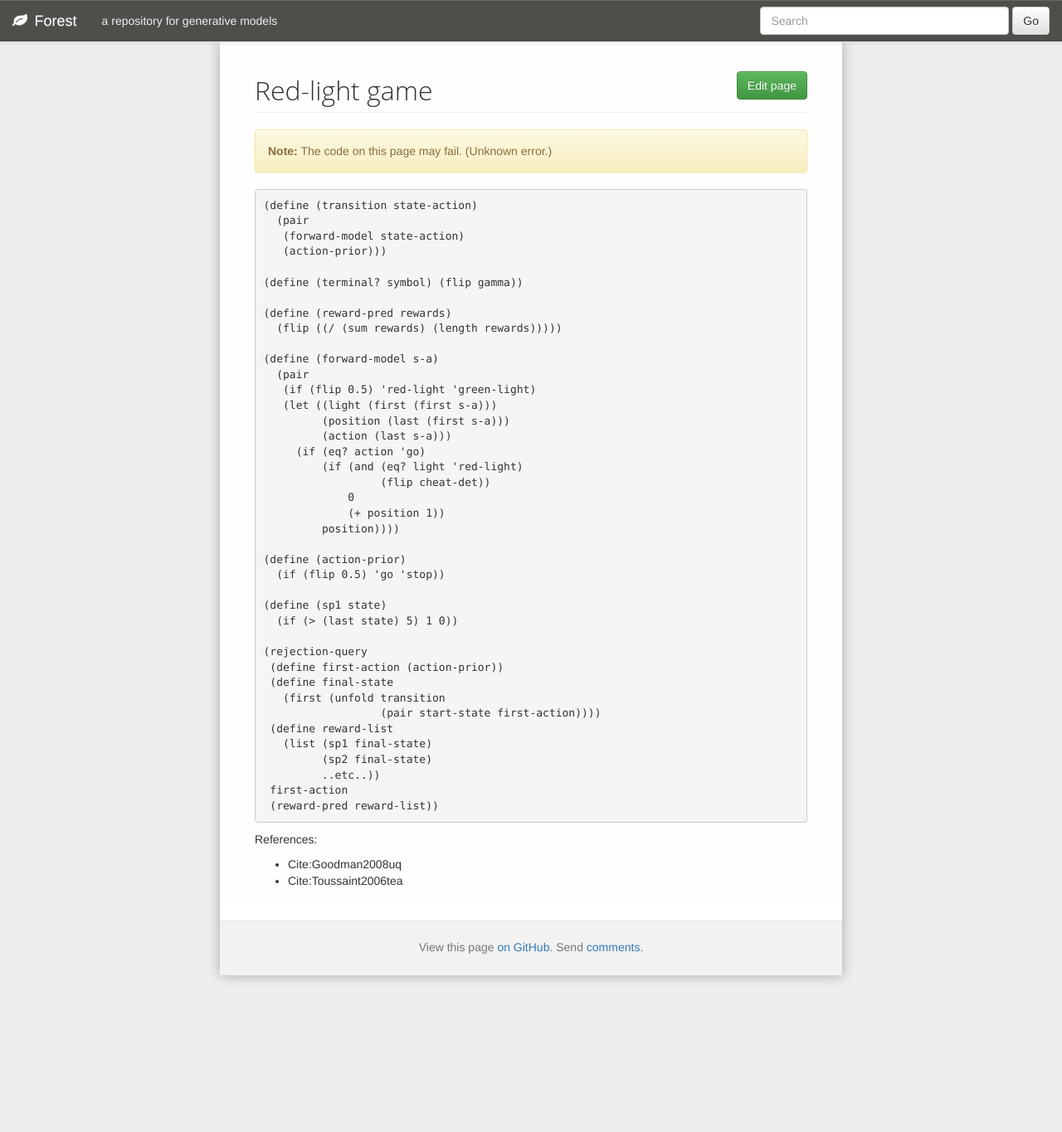
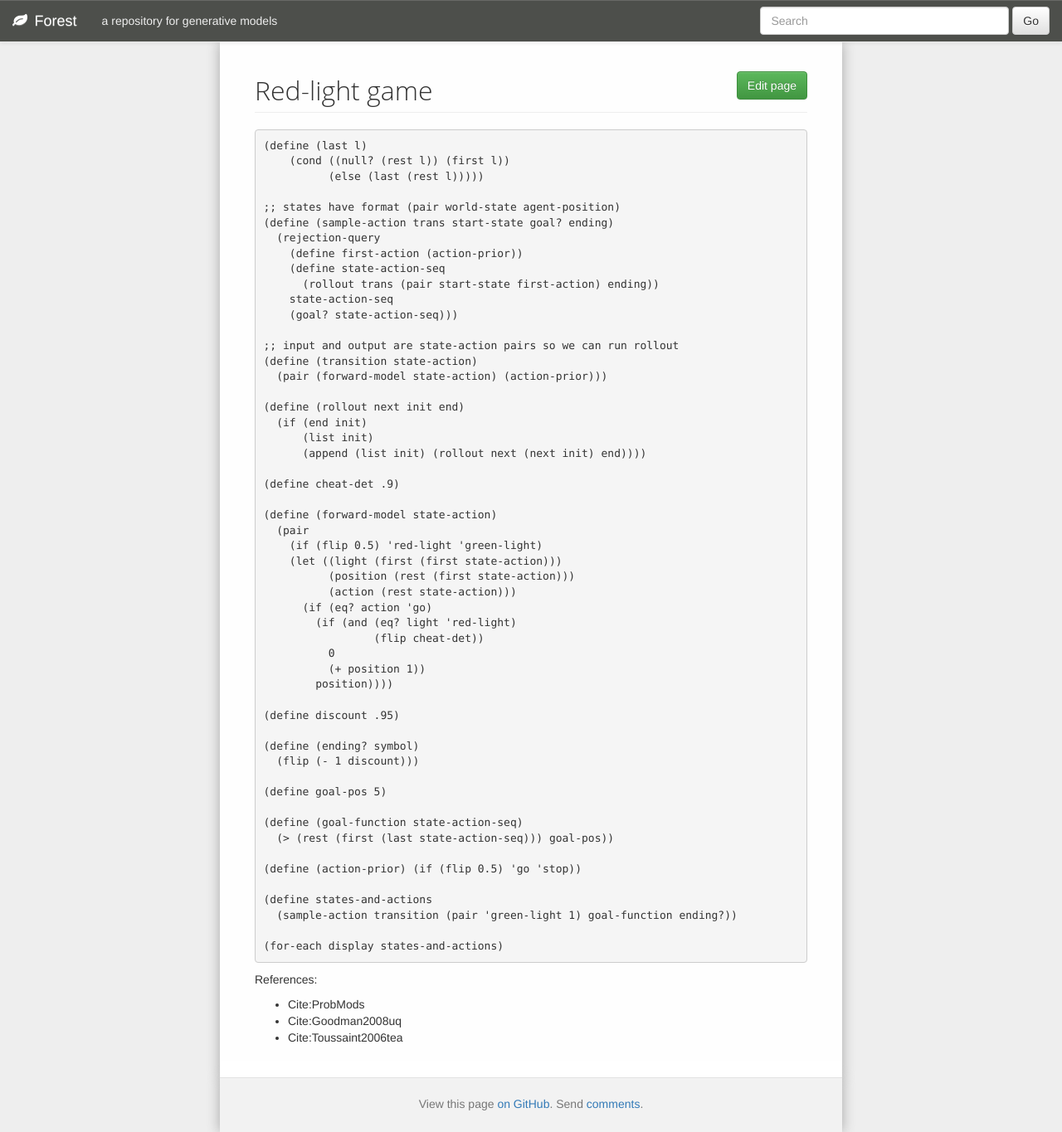
Before and after one commit to forestdb/forestdb.org, a Jekyll site: the page built from models/red-light.md, in a window 1280 px wide. Shown: the whole page at 83% size. Built offline with Jekyll 4.4.1, drawn with Linux system fonts in a browser that asks for light colours; nearby versions of some CDN libraries.

Commit message:
Update red-light.md

```diff
--- a/models/red-light.md
+++ b/models/red-light.md
@@ -1,54 +1,67 @@
 ---
 layout: model
 title: Red-light game
-model-status: code-fail
-model-status-verbose: Unknown error.
+model-status: code
 model-category: Miscellaneous
 model-tags: planning
 ---
 
+    (define (last l)
+        (cond ((null? (rest l)) (first l))
+              (else (last (rest l)))))
+
+    ;; states have format (pair world-state agent-position)
+    (define (sample-action trans start-state goal? ending)
+      (rejection-query
+        (define first-action (action-prior))
+        (define state-action-seq
+          (rollout trans (pair start-state first-action) ending))
+        state-action-seq
+        (goal? state-action-seq)))
+
+    ;; input and output are state-action pairs so we can run rollout
     (define (transition state-action)
+      (pair (forward-model state-action) (action-prior)))
+
+    (define (rollout next init end)
+      (if (end init)
+          (list init)
+          (append (list init) (rollout next (next init) end))))
+
+    (define cheat-det .9)
+
+    (define (forward-model state-action)
       (pair
-       (forward-model state-action)
-       (action-prior)))
+        (if (flip 0.5) 'red-light 'green-light)
+        (let ((light (first (first state-action)))
+              (position (rest (first state-action)))
+              (action (rest state-action)))
+          (if (eq? action 'go)
+            (if (and (eq? light 'red-light)
+                     (flip cheat-det))
+              0
+              (+ position 1))
+            position))))
 
-    (define (terminal? symbol) (flip gamma))
+    (define discount .95)
 
-    (define (reward-pred rewards)
-      (flip ((/ (sum rewards) (length rewards)))))
+    (define (ending? symbol)
+      (flip (- 1 discount)))
 
-    (define (forward-model s-a)
-      (pair
-       (if (flip 0.5) 'red-light 'green-light)
-       (let ((light (first (first s-a)))
-             (position (last (first s-a)))
-             (action (last s-a)))
-         (if (eq? action 'go)
-             (if (and (eq? light 'red-light)
-                      (flip cheat-det))
-                 0
-                 (+ position 1))
-             position))))
+    (define goal-pos 5)
 
-    (define (action-prior)
-      (if (flip 0.5) 'go 'stop))
+    (define (goal-function state-action-seq)
+      (> (rest (first (last state-action-seq))) goal-pos))
 
-    (define (sp1 state)
-      (if (> (last state) 5) 1 0))
+    (define (action-prior) (if (flip 0.5) 'go 'stop))
 
-    (rejection-query
-     (define first-action (action-prior))
-     (define final-state
-       (first (unfold transition
-                      (pair start-state first-action))))
-     (define reward-list
-       (list (sp1 final-state)
-             (sp2 final-state)
-             ..etc..))
-     first-action
-     (reward-pred reward-list))
+    (define states-and-actions
+      (sample-action transition (pair 'green-light 1) goal-function ending?))
+
+    (for-each display states-and-actions)
 
 References:
 
+- Cite:ProbMods
 - Cite:Goodman2008uq
 - Cite:Toussaint2006tea
```
